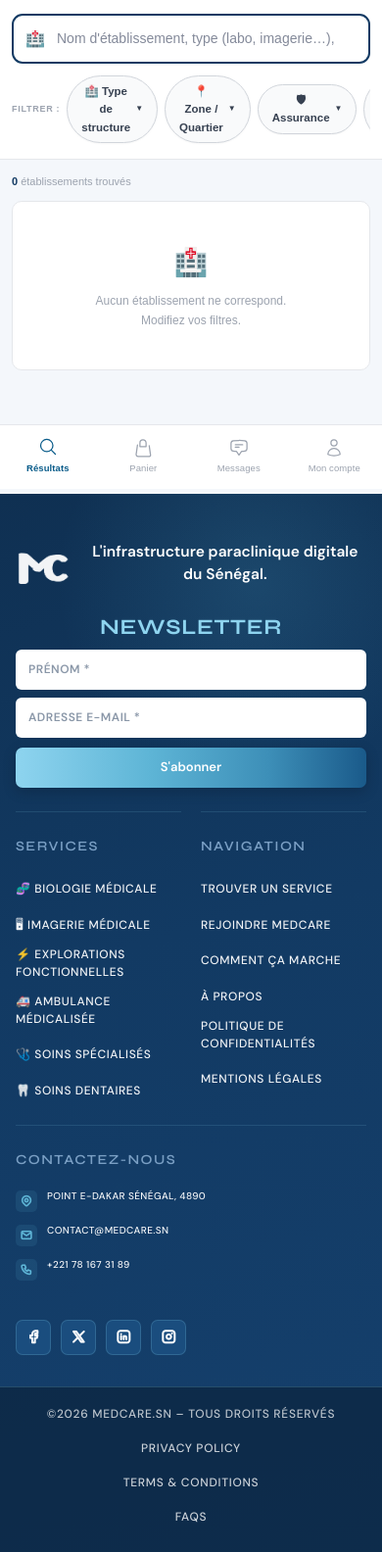
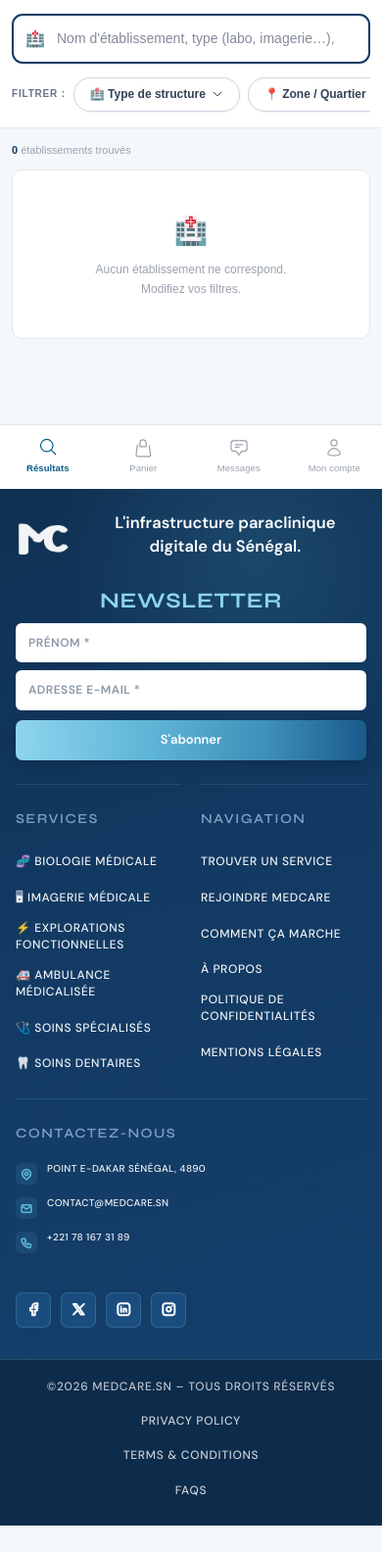
Before and after one commit to CristianESONO/MedcareConnect-main, a Django app: page /healthcare/annuaire/ in a window 390 px wide. Shown: the part 345-1929 px from the top of the page at 98% size. After the commit the page ends 1902 px from the top, so only its background shows below. Run offline with Django 5.2, Linux system fonts and the light colour scheme; data comes from the database, SQL or seed files in the repository; data that the repository does not hold is empty; style sheets or scripts are compiled from the project's sources; parts of the project's set-up code (start-up, migrations or seed data) failed here and were passed over.

Commit message:
style(mobile): ameliore la messagerie, la navigation mobile, le footer et l'annuaire

```diff
--- a/static/css/visitor_chrome.css
+++ b/static/css/visitor_chrome.css
@@ -596,11 +596,18 @@
 }
 
 .mc-landing-burger[aria-expanded="true"] .mc-landing-burger-open {
+  display: block;
+}
+
+.mc-landing-burger[aria-expanded="true"] .mc-landing-burger-close {
   display: none;
 }
 
-.mc-landing-burger[aria-expanded="true"] .mc-landing-burger-close {
-  display: block;
+body.mc-visitor-drawer-open .mc-landing-burger,
+body.mc-visitor-drawer-open .mc-app-burger {
+  opacity: 0;
+  pointer-events: none;
+  transition: opacity 0.2s ease;
 }
 
 .mc-app-burger:hover,
@@ -965,11 +972,13 @@ body.mc-app-drawer-open {
 }
 
 .mc-footer-tagline {
-  margin: 0;
-  font-size: 14px;
-  line-height: 1.4;
-  color: rgba(255, 255, 255, 0.82);
-  max-width: 220px;
+  margin: 10px auto;
+  font-size: 16px;
+  font-weight: 600;
+  line-height: 1.45;
+  color: rgba(255, 255, 255, 0.95);
+  text-align: center;
+  max-width: 320px;
   flex: 1 1 auto;
   min-width: 0;
 }
@@ -1396,13 +1405,13 @@ body.mc-app-drawer-open {
   }
 
   .mc-footer-tagline {
-    font-size: 15.5px !important;
+    font-size: 16.5px !important;
     font-weight: 700 !important;
     color: #ffffff !important;
     text-align: center !important;
     max-width: 100% !important;
     line-height: 1.45;
-    margin: 8px auto 16px !important;
+    margin: 10px auto 16px !important;
   }
 
   .mc-footer-links a {
--- a/static/healthcare/css/annuaire.css
+++ b/static/healthcare/css/annuaire.css
@@ -84,57 +84,83 @@
   display: flex;
   flex-wrap: wrap;
   align-items: center;
-  gap: 7px;
-  padding-top: 2px;
+  gap: 8px;
+  padding-top: 4px;
+}
+@media (max-width: 767px) {
+  .ann-filter-row {
+    overflow-x: auto;
+    flex-wrap: nowrap;
+    padding-bottom: 6px;
+    -webkit-overflow-scrolling: touch;
+    scrollbar-width: none;
+  }
+  .ann-filter-row::-webkit-scrollbar {
+    display: none;
+  }
 }
 .ann-filter-lbl {
-  font-size: 9px;
+  font-size: 10px;
   font-weight: 700;
   text-transform: uppercase;
   letter-spacing: 0.08em;
-  color: var(--ann-g400);
+  color: #64748b;
   white-space: nowrap;
 }
 .ann-filter-chip {
   display: inline-flex;
   align-items: center;
-  gap: 5px;
-  padding: 6px 14px;
-  border: 1px solid #d1d5db;
-  border-radius: 999px;
-  background: #f9fafb;
-  font-size: 11.5px;
+  gap: 6px;
+  padding: 7px 16px;
+  border: 1px solid #cbd5e1;
+  border-radius: 20px;
+  background: #ffffff;
+  font-size: 12px;
   font-weight: 600;
-  color: #374151;
+  color: #334155;
   cursor: pointer;
-  transition: all 0.18s ease;
+  transition: all 0.2s cubic-bezier(0.16, 1, 0.3, 1);
   user-select: none;
   font-family: inherit;
-  box-shadow: 0 1px 2px rgba(0, 0, 0, 0.03);
+  white-space: nowrap;
+  box-shadow: 0 1px 3px rgba(15, 23, 42, 0.05);
 }
 .ann-filter-chip:hover {
-  border-color: var(--ann-blue);
-  color: var(--ann-blue);
-  background: #fff;
+  border-color: #0284c7;
+  color: #0f172a;
+  background: #f8fafc;
+  box-shadow: 0 3px 10px rgba(2, 132, 199, 0.12);
 }
 .ann-filter-chip.active {
-  border-color: var(--ann-blue);
-  background: var(--ann-blue);
-  color: #fff;
-  box-shadow: 0 2px 8px rgba(10, 92, 138, 0.25);
+  border-color: #123a63;
+  background: linear-gradient(135deg, #123a63, #0b2545);
+  color: #ffffff;
+  box-shadow: 0 4px 14px rgba(18, 58, 99, 0.25);
+}
+.ann-chip-chevron {
+  transition: transform 0.2s ease;
+}
+.ann-filter-chip.active .ann-chip-chevron {
+  transform: rotate(180deg);
 }
 .ann-sort-select {
-  font-size: 11.5px;
+  font-size: 12px;
   font-weight: 600;
-  padding: 6px 12px;
-  border-radius: 999px;
-  border: 1px solid #d1d5db;
-  background: #f9fafb;
-  color: #374151;
+  padding: 7px 14px;
+  border-radius: 20px;
+  border: 1px solid #cbd5e1;
+  background: #ffffff;
+  color: #334155;
   cursor: pointer;
   outline: none;
   font-family: inherit;
-  box-shadow: 0 1px 2px rgba(0, 0, 0, 0.03);
+  white-space: nowrap;
+  box-shadow: 0 1px 3px rgba(15, 23, 42, 0.05);
+  transition: all 0.2s ease;
+}
+.ann-sort-select:hover, .ann-sort-select:focus {
+  border-color: #0284c7;
+  color: #0f172a;
 }
 .ann-reset-btn {
   display: none;
--- a/templates/healthcare/annuaire.html
+++ b/templates/healthcare/annuaire.html
@@ -34,24 +34,24 @@
               🏥 Type de structure
             {% endif %}
           </span>
-          <span aria-hidden="true" style="font-size:8px">▼</span>
+          <svg class="ann-chip-chevron" fill="none" viewBox="0 0 24 24" stroke-width="2" stroke="currentColor" style="width:12px;height:12px;flex-shrink:0"><path stroke-linecap="round" stroke-linejoin="round" d="m19.5 8.25-7.5 7.5-7.5-7.5"/></svg>
         </button>
         <button type="button" class="ann-filter-chip{% if current_zone %} active{% endif %}" data-ann-panel="zone" id="ann-chip-zone">
           <span id="ann-lbl-zone">{% if current_zone %}📍 {{ current_zone }}{% else %}📍 Zone / Quartier{% endif %}</span>
-          <span aria-hidden="true" style="font-size:8px">▼</span>
+          <svg class="ann-chip-chevron" fill="none" viewBox="0 0 24 24" stroke-width="2" stroke="currentColor" style="width:12px;height:12px;flex-shrink:0"><path stroke-linecap="round" stroke-linejoin="round" d="m19.5 8.25-7.5 7.5-7.5-7.5"/></svg>
         </button>
         <button type="button" class="ann-filter-chip{% if current_assurances %} active{% endif %}" data-ann-panel="ins" id="ann-chip-ins">
           <span id="ann-lbl-ins">
             {% if current_assurances %}🛡 {{ current_assurances|length }} assurance{{ current_assurances|length|pluralize }}{% else %}🛡 Assurance{% endif %}
           </span>
-          <span aria-hidden="true" style="font-size:8px">▼</span>
+          <svg class="ann-chip-chevron" fill="none" viewBox="0 0 24 24" stroke-width="2" stroke="currentColor" style="width:12px;height:12px;flex-shrink:0"><path stroke-linecap="round" stroke-linejoin="round" d="m19.5 8.25-7.5 7.5-7.5-7.5"/></svg>
         </button>
         <button type="button" class="ann-filter-chip{% if current_delai %} active{% endif %}" data-ann-panel="rdv" id="ann-chip-rdv">
           <span id="ann-lbl-rdv">
             {% if current_delai %}⏱ {% for val, label in annuaire_delai_choices %}{% if current_delai == val %}{{ label }}{% endif %}{% endfor %}
             {% else %}⏱ Disponibilité RDV{% endif %}
           </span>
-          <span aria-hidden="true" style="font-size:8px">▼</span>
+          <svg class="ann-chip-chevron" fill="none" viewBox="0 0 24 24" stroke-width="2" stroke="currentColor" style="width:12px;height:12px;flex-shrink:0"><path stroke-linecap="round" stroke-linejoin="round" d="m19.5 8.25-7.5 7.5-7.5-7.5"/></svg>
         </button>
 
         <span class="ann-filter-lbl" style="margin-left:4px">Trier :</span>
@@ -155,7 +155,6 @@
         </div>
         <div class="ann-card-meta">
           <div class="ann-meta-item">⏱ <span>{{ row.delai_label }}</span></div>
-          <div class="ann-meta-item">🕐 <span>{{ row.hours_short }}</span></div>
           <div class="ann-meta-item">🛡 <span>{{ row.insurance_count }} assurance{{ row.insurance_count|pluralize }}</span></div>
         </div>
         <div class="ann-card-footer">
```
Also changed, not shown: static/messaging/css/thread_wa.css (+49 -17 lines), templates/healthcare/organisme_detail.html (+10 -4 lines), templates/healthcare/partials/organisme_fiche_header_inner.html (+1 -6 lines).
